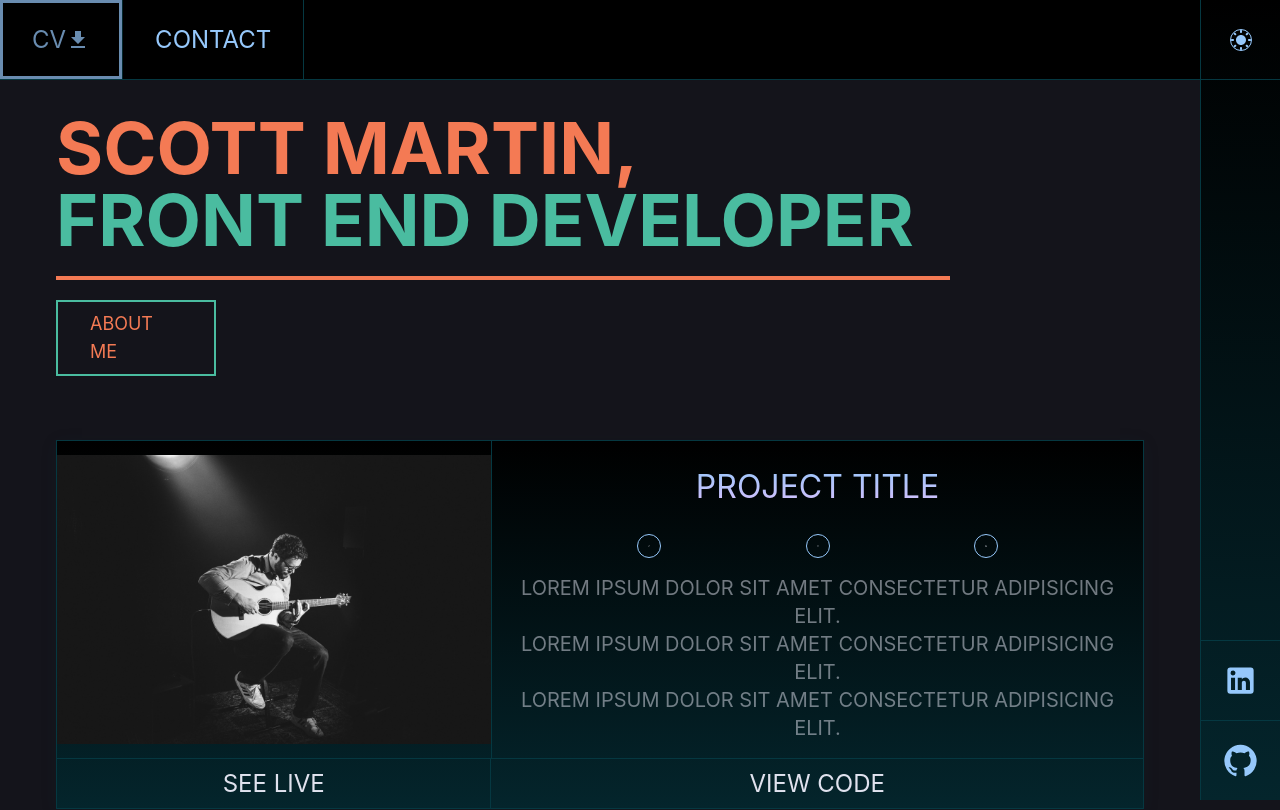
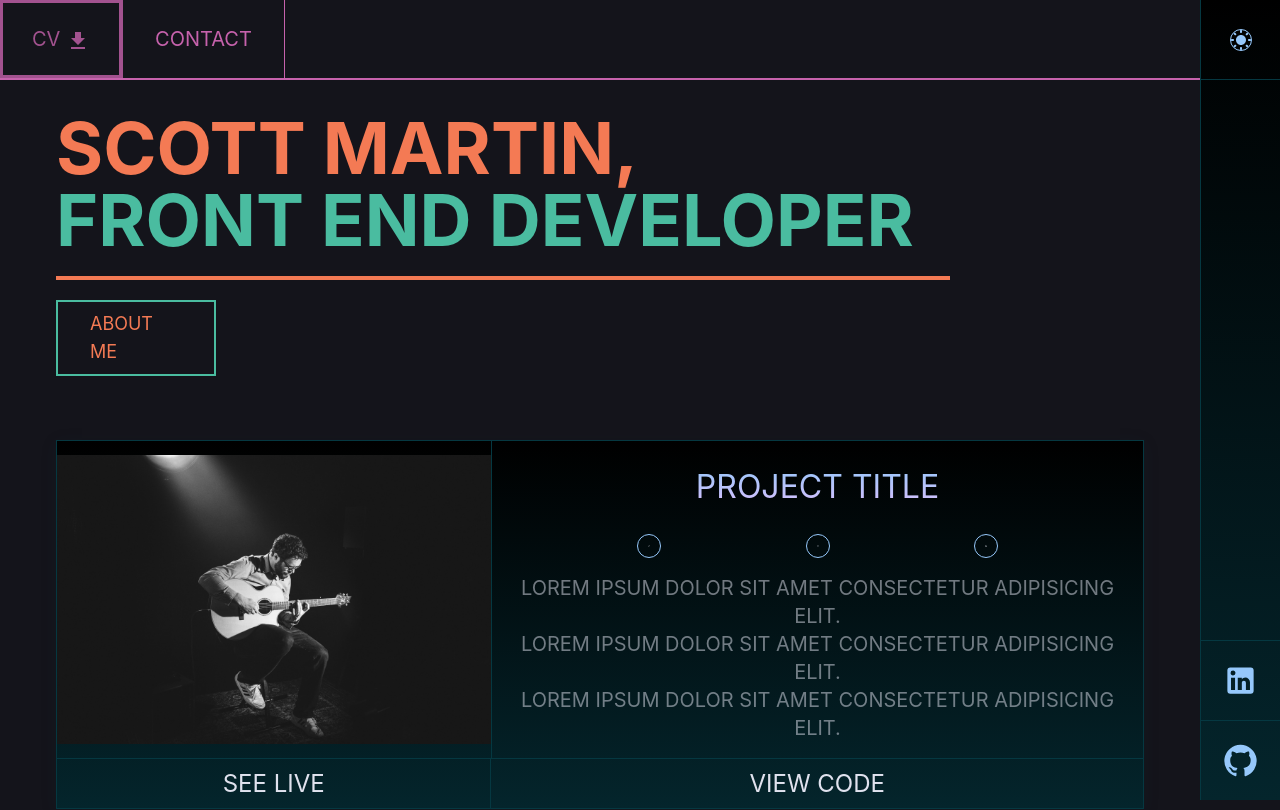
Before and after one commit to smartinuk88/personal-portfolio-1, a React (Create React App) app: page / in a window 1280 px wide. Shown: the top 810 px of the page. Built offline with nearby package versions, Linux system fonts and the light colour scheme.

Commit message:
Convert TopNav.js to Tailwind CSS and fix small bugs in Header.js

```diff
--- a/src/components/Header.js
+++ b/src/components/Header.js
@@ -20,11 +20,11 @@ function Header() {
         <section>
           <div
             onClick={aboutTextToggleHandler}
-            className="mt-5 text-custom-orange text-lg cursor-pointer w-40 border-2 py-2 px-8 transition-all duration-400 mb-6 border-mint hover:text-mint hover:border-custom-orange shadow-sm hover:shadow-lg"
+            className="mt-5 text-custom-orange text-lg cursor-pointer w-40 border-2 py-2 px-8 transition-all duration-400 mb-6 border-mint hover:shadow-inner-mint hover:opacity-70 shadow-sm"
           >
             About Me
           </div>
-          <div style={{ display: display }} className="text-md">
+          <div style={{ display: display }} className="text-md w-3/4">
             <p className="mb-2">
               Hi, I'm <span className="font-semibold">Scott</span>.
             </p>
@@ -50,7 +50,7 @@ function Header() {
             </p>
             <p className="mb-2">
               <a
-                className="inline-block font-semibold transition-all duration-400 hover:opacity-80"
+                className="inline-block font-semibold transition-all duration-400 hover:opacity-80 text-fucshia"
                 aria-label="CV on Google Drive"
                 rel="noopener"
                 target="_blank"
--- a/src/components/TopNav.css
+++ /dev/null
@@ -1,50 +0,0 @@
-.topNav {
-  display: flex;
-  position: fixed;
-  top: 0;
-  align-items: center;
-  justify-content: flex-start;
-  border-bottom: 1px solid #053841;
-  width: 100%;
-  height: 5rem;
-  z-index: 99;
-  background-color: #000;
-}
-
-.topNav__nav-list {
-  display: flex;
-  align-items: center;
-  height: 100%;
-  width: 100%;
-  list-style: none;
-}
-
-.topNav__nav-list > li {
-  padding: 0 2rem;
-  height: 100%;
-  cursor: pointer;
-  display: flex;
-  align-items: center;
-  border-right: 1px solid #053841;
-  overflow: hidden;
-  border-bottom: none;
-  transition: all 0.4s;
-}
-
-.topNav__nav-list > li:hover {
-  box-shadow: inset 0 0 0 3px #96c8fb;
-  opacity: 0.7;
-}
-
-.topNav__nav-link:link,
-.topNav__nav-link:visited {
-  text-decoration: none;
-  text-transform: uppercase;
-  color: #96c8fb;
-  font-size: 1.5rem;
-}
-
-.topNav__nav-link--cv {
-  display: flex;
-  align-items: center;
-}
--- a/src/components/TopNav.js
+++ b/src/components/TopNav.js
@@ -1,20 +1,22 @@
-import "./TopNav.css";
 import DownloadIcon from "@mui/icons-material/Download";
 
 function TopNav() {
   return (
-    <nav className="topNav">
-      <ul className="topNav__nav-list">
-        <li>
-          <a className="topNav__nav-link topNav__nav-link--cv" href="#">
+    <nav className="flex fixed top-0 items-center justify-start border-b-2 border-fucshia w-full h-20 z-50 bg-custom-black">
+      <ul className="flex items-center h-full w-full list-none">
+        <li className="px-8 h-full cursor-pointer flex items-center border-r border-fucshia overflow-hidden transition duration-400 hover:shadow-inner-fucshia hover:opacity-80">
+          <a
+            className="text-xl text-blue-400 no-underline text-fucshia"
+            href="#"
+          >
             CV <DownloadIcon />
           </a>
         </li>
-        <li>
+        <li className="px-8 h-full cursor-pointer flex items-center border-r border-fucshia overflow-hidden transition duration-400 hover:shadow-inner-fucshia hover:opacity-80">
           <a
             aria-label="Link to Email"
             rel="noopener"
-            className="topNav__nav-link topNav__contact-link"
+            className="text-xl text-blue-400 no-underline text-fucshia"
             href="mailto:scottmartin.dev@gmail.com"
           >
             Contact
--- a/tailwind.config.js
+++ b/tailwind.config.js
@@ -13,7 +13,12 @@ module.exports = {
     fontFamily: {
       sans: ["Poppins", "sans - serif"],
     },
-    extend: {},
+    extend: {
+      boxShadow: {
+        "inner-fucshia": "inset 0 0 0 3px #c662ac",
+        "inner-mint": "inset 0 0 0 3px #4abca0",
+      },
+    },
   },
   plugins: [],
 };
```
